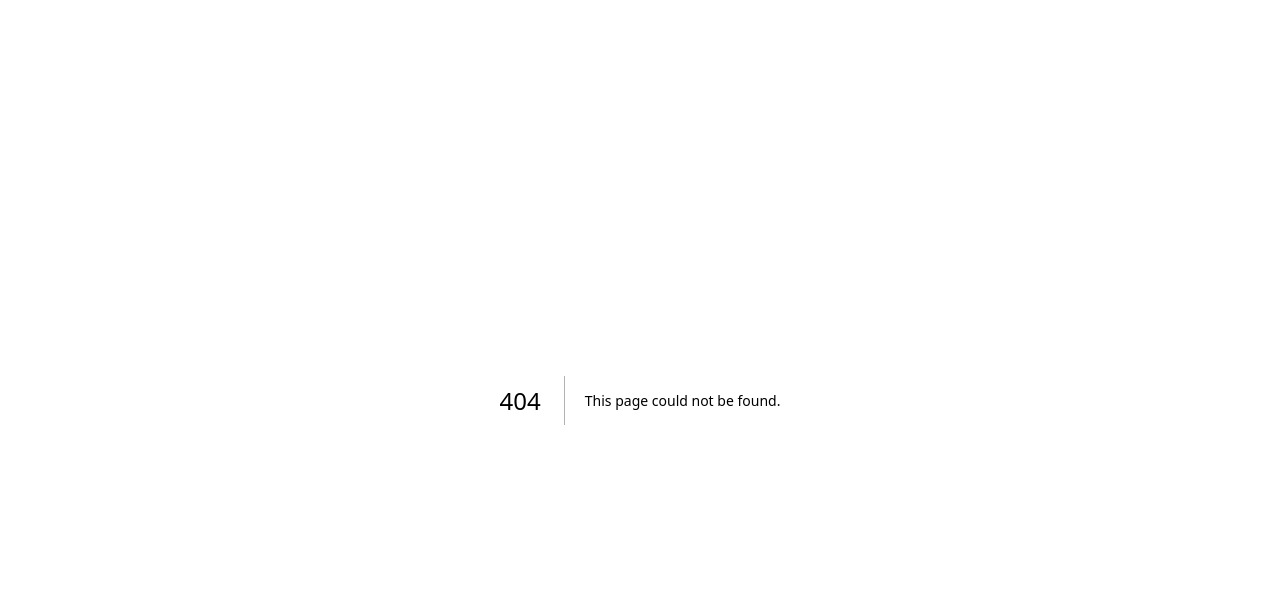
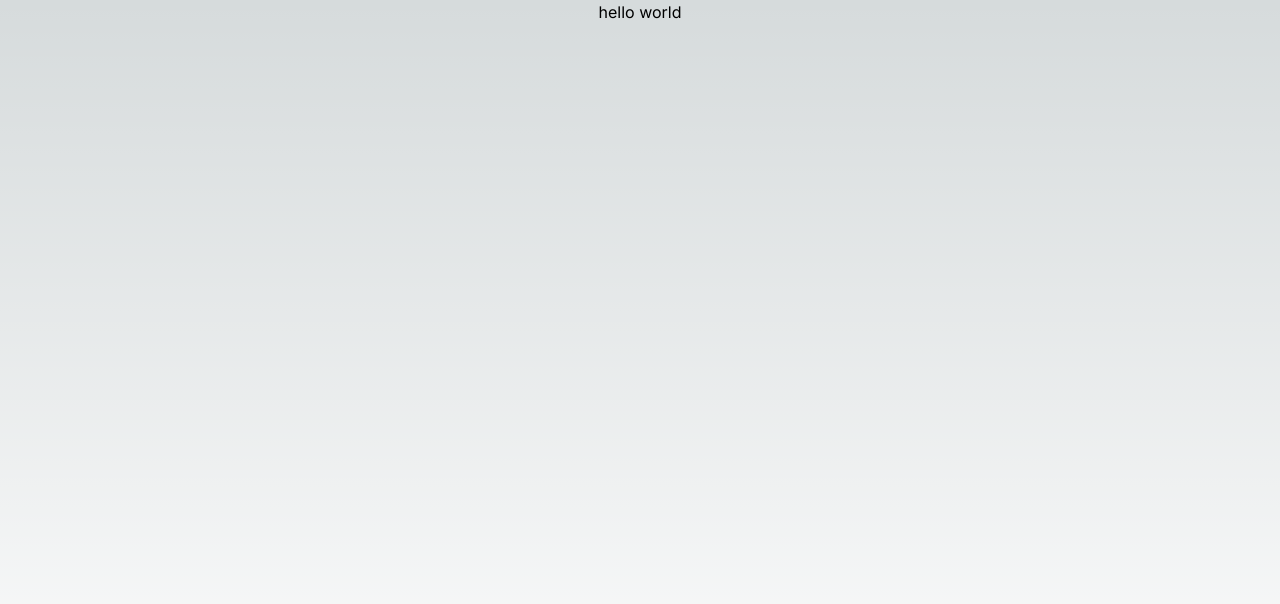
Before and after one commit to yuki-1184/lwiz, a Next.js app: page /home in a window 1280 px wide. Before the commit this address had no page. Shown: the top 604 px of the page. Built offline with nearby package versions, Linux system fonts and the light colour scheme.

Commit message:
css-in-js registry

```diff
--- a/package.json
+++ b/package.json
@@ -11,9 +11,11 @@
     "format:check": "prettier --check --ignore-path .gitignore 'src/**/*.{js,jsx,ts,tsx,json}'"
   },
   "dependencies": {
+    "@types/styled-components": "^5.1.30",
     "next": "14.0.1",
     "react": "^18",
-    "react-dom": "^18"
+    "react-dom": "^18",
+    "styled-components": "^6.1.1"
   },
   "devDependencies": {
     "@types/node": "^20",
--- /dev/null
+++ b/src/app/home/page.tsx
@@ -0,0 +1,21 @@
+'use client';
+
+import styled from 'styled-components';
+
+type Props = {};
+const Home = () => {
+  return (
+    <HelloWorld>
+      <p>hello world</p>
+    </HelloWorld>
+  );
+};
+
+const HelloWorld = styled.div`
+  display: flex;
+  width: 100%;
+  height: 100vh;
+  justify-content: center;
+`;
+
+export default Home;
--- a/src/app/layout.tsx
+++ b/src/app/layout.tsx
@@ -1,6 +1,7 @@
 import type { Metadata } from 'next';
 import { Inter } from 'next/font/google';
 import './globals.css';
+import StyledComponentsRegistry from '@/lib/registry';
 
 const inter = Inter({ subsets: ['latin'] });
 
@@ -12,7 +13,9 @@ export const metadata: Metadata = {
 export default function RootLayout({ children }: { children: React.ReactNode }) {
   return (
     <html lang='en'>
-      <body className={inter.className}>{children}</body>
+      <body className={inter.className}>
+        <StyledComponentsRegistry>{children}</StyledComponentsRegistry>
+      </body>
     </html>
   );
 }
--- /dev/null
+++ b/src/lib/registry.tsx
@@ -0,0 +1,23 @@
+'use client';
+
+import React, { useState } from 'react';
+import { useServerInsertedHTML } from 'next/navigation';
+import { ServerStyleSheet, StyleSheetManager } from 'styled-components';
+
+export default function StyledComponentsRegistry({ children }: { children: React.ReactNode }) {
+  // Only create stylesheet once with lazy initial state
+  // x-ref: https://reactjs.org/docs/hooks-reference.html#lazy-initial-state
+  const [styledComponentsStyleSheet] = useState(() => new ServerStyleSheet());
+
+  useServerInsertedHTML(() => {
+    const styles = styledComponentsStyleSheet.getStyleElement();
+    styledComponentsStyleSheet.instance.clearTag();
+    return <>{styles}</>;
+  });
+
+  if (typeof window !== 'undefined') return <>{children}</>;
+
+  return (
+    <StyleSheetManager sheet={styledComponentsStyleSheet.instance}>{children}</StyleSheetManager>
+  );
+}
```
Also changed, not shown: 1 other file (tests, documents, lock files or other folders).
